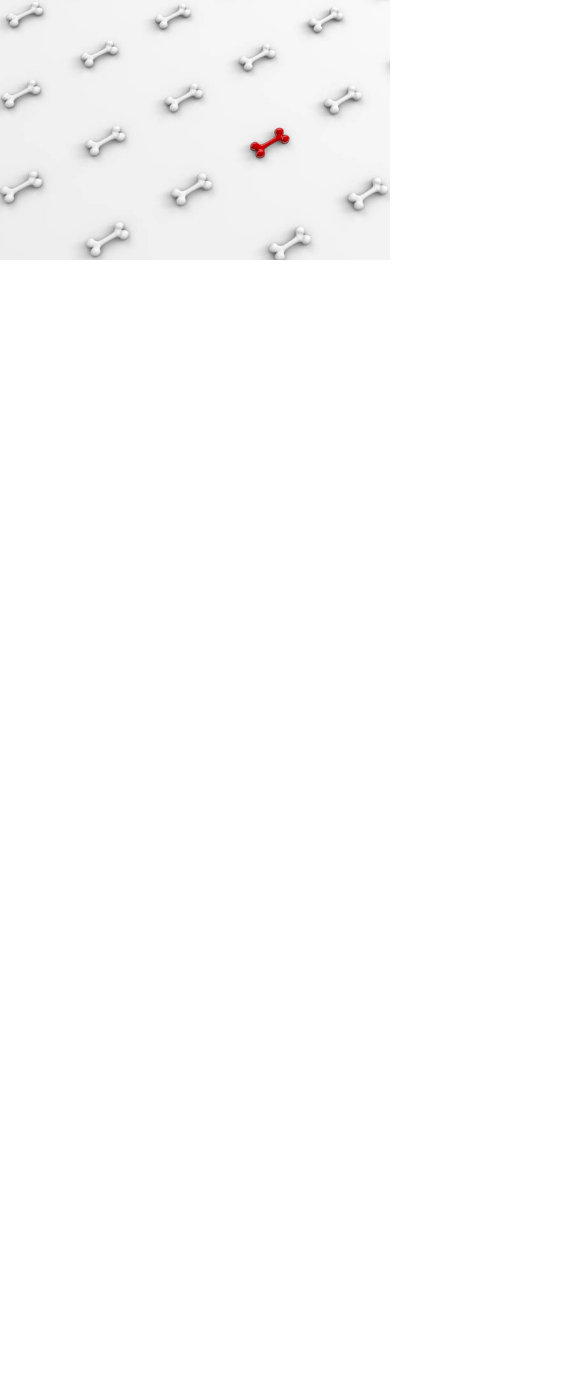
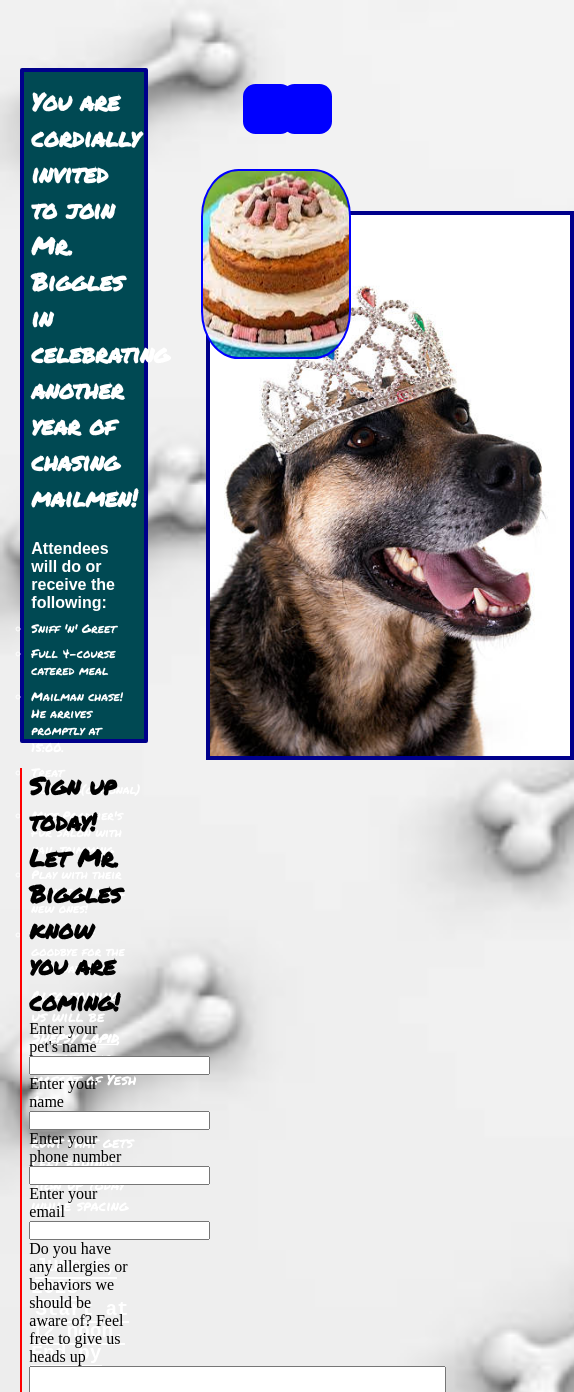
Before and after one commit to AlmightyMexijew/mrbiggles, a plain HTML site: page index.html in a window 390 px wide. Shown: the top 1392 px of the page, 574 px wide, since content can reach past the window. Before the commit the page ends 844 px from the top, so only its background shows below. Drawn offline with Linux system fonts and the light colour scheme.

Commit message:
github pages test for breakpoints

```diff
--- a/index.html
+++ b/index.html
@@ -6,8 +6,50 @@
     <meta name="viewport" content="width=device-width, initial-scale=1.0">
     <title>Mr. Biggles wants you there!</title>
     <link rel="stylesheet" href="styles.css">
+    <link rel="preconnect" href="https://fonts.googleapis.com">
+<link rel="preconnect" href="https://fonts.gstatic.com" crossorigin>
+<link href="https://fonts.googleapis.com/css2?family=Permanent+Marker&family=Poppins:wght@400;500;600;700;800&display=swap" rel="stylesheet">
 </head>
 <body>
+    <div id="infothird">
+        <h1>You are cordially invited to join Mr. Biggles in celebrating another year of chasing mailmen!</h1>
+        <ul>
+            <h2>Attendees will do or receive the following:</h2>
+            <li>Sniff 'n' Greet</li>
+            <li>Full 4-course catered meal</li>
+            <li>Mailman chase! He arrives promptly at 15:00.</li>
+            <li>Treat Training(optional)</li>
+            <li>Miss Poodlier's Fur Salon with nail trimming</li>
+            <li>Play with their friends or make new ones!</li>
+            <li>Final sniff goodbye for the Birthday Boy</li>
+        </ul>
+        <p>Also joining us will be <strong><em>Shepsy Lapid</em></strong>, the famous mascot of Yesh Atid.</p>
+        <p>Don't be the runt that gets left behind! Sign up today while spacing is available!</p>
+        <br>
+        <span id="datespan">June 6, 2023</span>
+        <span id="timespan">Start at 12 noon, End by 18:00</span>
+    </div>
+    <div id="picturethirds">
+        <img id="mrbigglespic" src="/istockphoto-471133933-612x612.jpg" alt="dog with a crown">
+        <div class="bubble"></div>
+        <div class="bubble2"></div>
+        <div class="bubble3"></div>
+        <div class="bubble4"></div>
+    </div>
+    <div id="formstuff">
+        <form>
+            <h2>Sign up today! Let Mr. Biggles know you are coming!</h2>
+            <label for="nameinput">Enter your pet's name</label><input type="text" id="nameinput"/>
+            <label for="humannameinput">Enter your name</label><input type="text" id="humannameinput"/>
+            <label for="phone">Enter your phone number</label><input type="text" id="phonenum">
+           <br>
+            <label for="email">Enter your email</label><input type="email"/>
+            <br>
+            <label for="notes">Do you have any allergies or behaviors we should be aware of? Feel free to give us heads up</label>
+            <textarea id="notes" name="notes" rows="4" cols="50"></textarea>
+            <button onsubmit="">Let's do it!</button>
+        </form>
+    </div>
     <!--Offer: come to dog's party-->
     <!--A hero statement-->
     <!--Benefits/Reasons-->
--- a/styles.css
+++ b/styles.css
@@ -6,4 +6,109 @@
 body{
     background:url('/istockphoto-1256156433-612x612.jpg') no-repeat;
     background-size:cover;
+    display:grid;
+    grid-template-columns:33% 66%;
 }
+#infothird{
+    border:4px solid darkblue;
+    border-radius:2px;
+    background:#004953;
+    height:80vh;
+    width:100%;
+    margin-block:8vh;
+    margin-inline:5vw;
+    padding-inline:2vw;
+    color:#fff;
+}
+#infothird h1{
+    padding-top:.5em;
+    padding-bottom:1em;
+    line-height:1.5em;
+    font-size:1.5em;
+    background:#004953;
+    font-family:'Permanent Marker'
+}
+#infothird ul h2{
+    font-size:1em;
+    font-family:sans-serif;
+}
+#infothird ul li{
+    list-style:circle;
+    font-size:.75em;
+    margin-block:1vh;
+    font-family:'Permanent Marker'
+}
+#infothird p{
+    font-size:.9em;
+    font-family:'Permanent Marker'
+}
+em{text-decoration:underline;}
+
+#datespan,#timespan{
+    font-family:monospace;
+    font-weight:bold;
+    font-size:1.5em;
+    border-bottom:white 2px solid;
+    margin-inline:1vw;
+}
+#mrbigglespic{
+    height:65vh;
+    width:auto;
+    border:4px solid darkblue;
+    margin-top:25vh;
+    margin-left:30%;
+}
+.bubble{
+    height:50px;
+    width:50px;
+    border:2px blue solid;
+    border-radius:25%;
+    background:blue;
+    position:absolute;
+    top:22vh;
+    right:32vw;
+}
+.bubble2{
+    height:50px;
+    width:50px;
+    border:2px blue solid;
+    border-radius:25%;
+    background:blue;
+    position:absolute;
+    top:10vh;
+    right:15vw;
+}
+.bubble3{
+    height:50px;
+    width:50px;
+    border:2px blue solid;
+    border-radius:25%;
+    background:blue;
+    position:absolute;
+    top:10vh;
+    right:25vw;
+}
+.bubble4{
+    height:190px;
+    width:150px;
+    border:2px blue solid;
+    border-radius:25%;
+    background:url('dogcake1.jpeg') center;
+    position:absolute;
+    top:20vh;
+    right:10vw;
+}
+
+#formstuff{
+    border-left:2px solid red;
+    margin-left:5vw;
+    padding-left:2vw;
+    margin-top:-5vh;
+}
+#formstuff h2{
+    font-size:1.5em;
+    font-family:'Permanent Marker'
+}
+#formstuff ul li{
+    margin-block:1vh;
+}
```
Also changed, not shown: dogcake1.jpeg (added).
